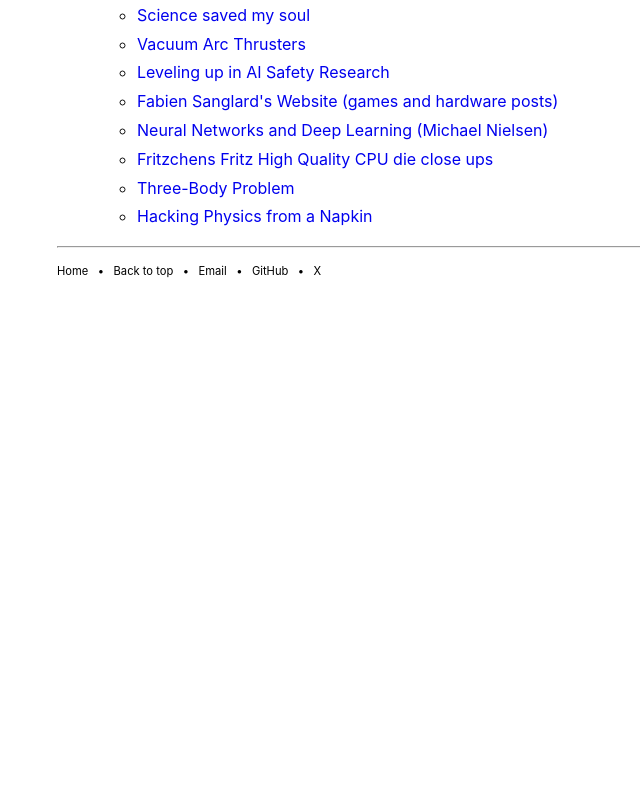
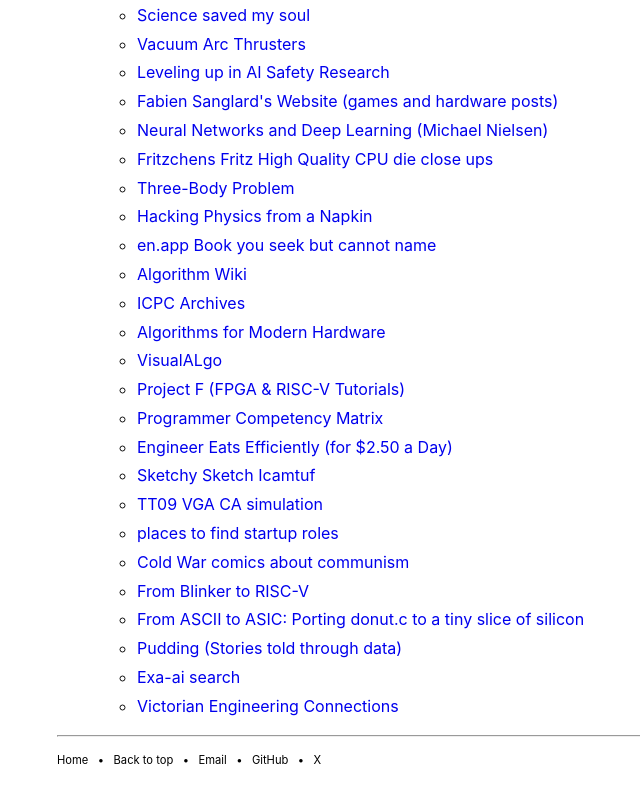
Before and after one commit to Aditya-1020/website, a plain HTML site: page links.html in a window 1280 px wide. Shown: the part 3740-4542 px from the top of the page, without its empty margins (203-843 px from the left). Before the commit the page ends 4074 px from the top, so only its background shows below. Drawn offline with Linux system fonts and the light colour scheme.

Commit message:
site links

```diff
--- a/links.html
+++ b/links.html
@@ -154,6 +154,23 @@
             <li><a href="https://www.flickr.com/photos/130561288@N04/">Fritzchens Fritz High Quality CPU die close ups</a></li>
             <li><a href="https://en.wikipedia.org/wiki/Three-body_problem">Three-Body Problem</a></li>
             <li><a href="https://hapax.github.io/physics/teaching/hacks/napkin-hacks/#sec-1">Hacking Physics from a Napkin</a></li>
+            <li><a href="https://en.app/">en.app Book you seek but cannot name</a></li>
+            <li><a href="https://thimbleby.gitlab.io/algorithm-wiki-site/">Algorithm Wiki</a></li>
+            <li><a href="https://icpcarchive.github.io/">ICPC Archives</a></li>
+            <li><a href="https://en.algorithmica.org/hpc/">Algorithms for Modern Hardware</a></li>
+            <li><a href="https://visualgo.net/en">VisualALgo</a></li>
+            <li><a href="https://projectf.io/tutorials/">Project F (FPGA & RISC-V Tutorials)</a></li>
+            <li><a href="https://sijinjoseph.com/programmer-competency-matrix/">Programmer Competency Matrix</a></li>
+            <li><a href="https://futureboy.us/blog/twofifty.html">Engineer Eats Efficiently (for $2.50 a Day)</a></li>
+            <li><a href="https://lcamtuf.substack.com/p/weekend-projects-sketchy-sketch?publication_id=1030211&post_id=154299194&isFreemail=true&r=1pfuxa&triedRedirect=true">Sketchy Sketch Icamtuf</a></li>
+            <li><a href="https://znah.net/tt09/">TT09 VGA CA simulation</a></li>
+            <li><a href="https://airtable.com/app53PsYpHxJW61l3/shr303f0nPKns4n45/tbl8QszTVi0TT7ur8">places to find startup roles</a></li>
+            <li><a href="https://lcamtuf.coredump.cx/communism/">Cold War comics about communism</a></li>
+            <li><a href="https://github.com/BrunoLevy/learn-fpga/blob/master/FemtoRV/TUTORIALS/FROM_BLINKER_TO_RISCV/README.md">From Blinker to RISC-V</a></li>
+            <li><a href="https://www.a1k0n.net/2025/01/10/tiny-tapeout-donut.html">From ASCII to ASIC: Porting donut.c to a tiny slice of silicon</a></li>
+            <li><a href="https://pudding.cool">Pudding (Stories told through data)</a></li>
+            <li><a href="https://exa.ai/search">Exa-ai search</a></li>
+            <li><a href="https://victorianengineeringconnections.net/">Victorian Engineering Connections</a></li>
         </ul>
 
     </ul>
```
